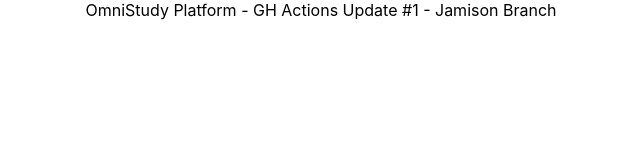
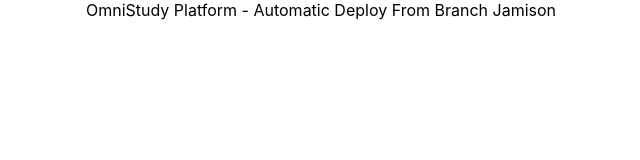
Before and after one commit to omnistudy-ai/omnistudy-test, a React (Create React App) app in the folder client/: page / in a window 1280 px wide. Shown: the top 160 px of the page, without its empty margins (319-959 px from the left). Built offline with nearby package versions, Linux system fonts and the light colour scheme.

Commit message:
udpated gh actions to install npm before building

```diff
--- a/client/src/App.tsx
+++ b/client/src/App.tsx
@@ -5,7 +5,7 @@ import './App.css';
 function App() {
   return (
     <div className="App">
-      OmniStudy Platform - GH Actions Update #1 - Jamison Branch
+      OmniStudy Platform - Automatic Deploy From Branch Jamison
     </div>
   );
 }
```
